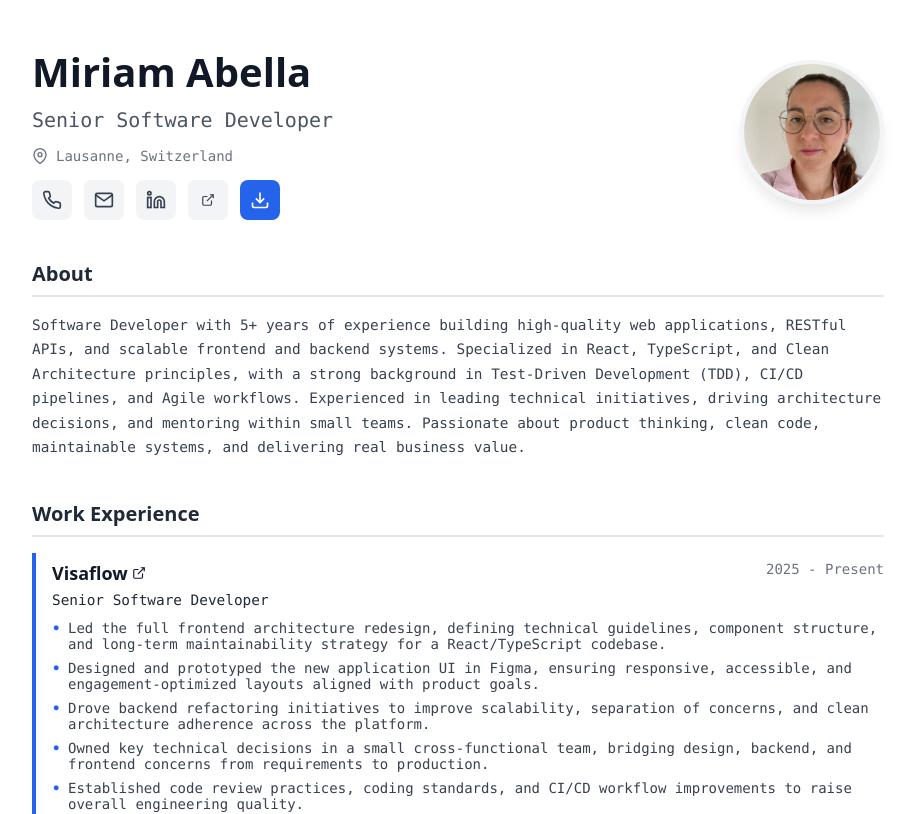
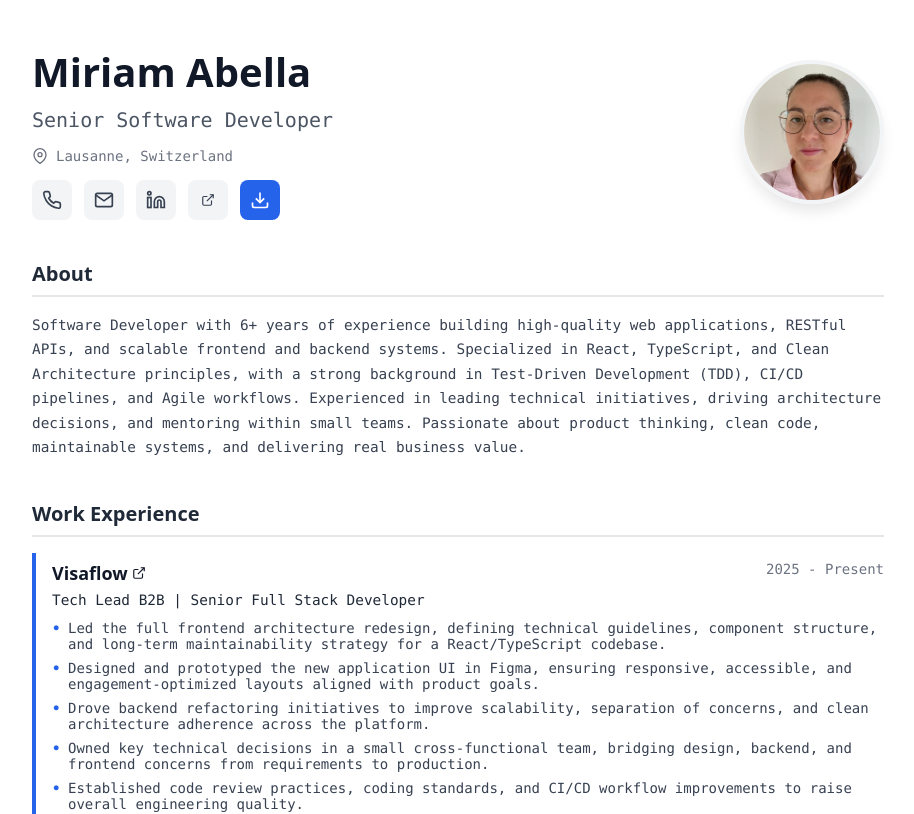
Before and after one commit to bejabeja/curriculum-portfolio, a React (Create React App) app: page / in a window 1280 px wide. Shown: the top 814 px of the page, without its empty margins (182-1096 px from the left). Built offline with nearby package versions, Linux system fonts and the light colour scheme.

Commit message:
Update resume content and fix accessibility/print bugs

```diff
--- a/public/index.html
+++ b/public/index.html
@@ -6,20 +6,20 @@
     <meta name="viewport" content="width=device-width, initial-scale=1" />
     <meta name="theme-color" content="#000000" />
     <link rel="canonical" href="https://mabella.dev">
-    <meta name="description" content="Senior Software Developer with 5+ years of experience in React, TypeScript, and Clean Architecture. Based in Lausanne, Switzerland." />
+    <meta name="description" content="Senior Software Developer with 6+ years of experience in React, TypeScript, and Clean Architecture. Based in Lausanne, Switzerland." />
     <meta name="robots" content="index, follow" />
 
     <!-- Open Graph -->
     <meta property="og:type" content="website" />
     <meta property="og:url" content="https://mabella.dev" />
     <meta property="og:title" content="Miriam Abella — Senior Software Developer" />
-    <meta property="og:description" content="Senior Software Developer with 5+ years of experience in React, TypeScript, and Clean Architecture. Based in Lausanne, Switzerland." />
+    <meta property="og:description" content="Senior Software Developer with 6+ years of experience in React, TypeScript, and Clean Architecture. Based in Lausanne, Switzerland." />
     <meta property="og:image" content="https://mabella.dev/me2.webp" />
 
     <!-- Twitter Card -->
     <meta name="twitter:card" content="summary_large_image" />
     <meta name="twitter:title" content="Miriam Abella — Senior Software Developer" />
-    <meta name="twitter:description" content="Senior Software Developer with 5+ years of experience in React, TypeScript, and Clean Architecture. Based in Lausanne, Switzerland." />
+    <meta name="twitter:description" content="Senior Software Developer with 6+ years of experience in React, TypeScript, and Clean Architecture. Based in Lausanne, Switzerland." />
     <meta name="twitter:image" content="https://mabella.dev/me2.webp" />
 
     <link rel="apple-touch-icon" href="%PUBLIC_URL%/me2.webp" />
--- a/src/assets/icons/DownloadIcon.js
+++ b/src/assets/icons/DownloadIcon.js
@@ -1,5 +1,5 @@
-const DownloadIcon = () => (
-    <svg width="20" height="20" viewBox="0 0 24 24" fill="none" stroke="currentColor" strokeWidth="2">
+const DownloadIcon = (props) => (
+    <svg {...props} width="20" height="20" viewBox="0 0 24 24" fill="none" stroke="currentColor" strokeWidth="2">
         <path d="M21 15v4a2 2 0 0 1-2 2H5a2 2 0 0 1-2-2v-4" />
         <polyline points="7 10 12 15 17 10" />
         <line x1="12" y1="15" x2="12" y2="3" />
--- a/src/assets/icons/GithubIcon.js
+++ b/src/assets/icons/GithubIcon.js
@@ -1,6 +1,7 @@
-const GithubIcon = () => {
+const GithubIcon = (props) => {
   return (
     <svg
+        {...props}
         width="16"
         height="16"
         viewBox="0 0 24 24"
--- a/src/assets/icons/LinkIcon.js
+++ b/src/assets/icons/LinkIcon.js
@@ -1,5 +1,5 @@
-const LinkIcon = () => (
-    <svg width="14" height="14" viewBox="0 0 24 24" fill="none" stroke="currentColor" strokeWidth="2">
+const LinkIcon = (props) => (
+    <svg {...props} width="14" height="14" viewBox="0 0 24 24" fill="none" stroke="currentColor" strokeWidth="2">
         <path d="M18 13v6a2 2 0 0 1-2 2H5a2 2 0 0 1-2-2V8a2 2 0 0 1 2-2h6" />
         <polyline points="15 3 21 3 21 9" />
         <line x1="10" y1="14" x2="21" y2="3" />
--- a/src/assets/icons/LinkedInIcon.js
+++ b/src/assets/icons/LinkedInIcon.js
@@ -1,6 +1,6 @@
 
-const LinkedInIcon = () => (
-  <svg width="20" height="20" viewBox="0 0 24 24" fill="none" stroke="currentColor" strokeWidth="2">
+const LinkedInIcon = (props) => (
+  <svg {...props} width="20" height="20" viewBox="0 0 24 24" fill="none" stroke="currentColor" strokeWidth="2">
     <path d="M16 8a6 6 0 0 1 6 6v7h-4v-7a2 2 0 0 0-2-2 2 2 0 0 0-2 2v7h-4v-7a6 6 0 0 1 6-6z" />
     <rect x="2" y="9" width="4" height="12" />
     <circle cx="4" cy="4" r="2" />
--- a/src/assets/icons/MailIcon.js
+++ b/src/assets/icons/MailIcon.js
@@ -1,6 +1,6 @@
 
-const MailIcon = () => (
-  <svg width="20" height="20" viewBox="0 0 24 24" fill="none" stroke="currentColor" strokeWidth="2">
+const MailIcon = (props) => (
+  <svg {...props} width="20" height="20" viewBox="0 0 24 24" fill="none" stroke="currentColor" strokeWidth="2">
     <path d="M4 4h16c1.1 0 2 .9 2 2v12c0 1.1-.9 2-2 2H4c-1.1 0-2-.9-2-2V6c0-1.1.9-2 2-2z" />
     <polyline points="22,6 12,13 2,6" />
   </svg>
--- a/src/assets/icons/PhoneIcon.js
+++ b/src/assets/icons/PhoneIcon.js
@@ -1,5 +1,5 @@
-const PhoneIcon = () => (
-  <svg width="20" height="20" viewBox="0 0 24 24" fill="none" stroke="currentColor" strokeWidth="2">
+const PhoneIcon = (props) => (
+  <svg {...props} width="20" height="20" viewBox="0 0 24 24" fill="none" stroke="currentColor" strokeWidth="2">
     <path d="M22 16.92v3a2 2 0 0 1-2.18 2 19.79 19.79 0 0 1-8.63-3.07 19.5 19.5 0 0 1-6-6 19.79 19.79 0 0 1-3.07-8.67A2 2 0 0 1 4.11 2h3a2 2 0 0 1 2 1.72 12.84 12.84 0 0 0 .7 2.81 2 2 0 0 1-.45 2.11L8.09 9.91a16 16 0 0 0 6 6l1.27-1.27a2 2 0 0 1 2.11-.45 12.84 12.84 0 0 0 2.81.7A2 2 0 0 1 22 16.92z" />
   </svg>
 );
--- a/src/assets/icons/WorldMapIcon.js
+++ b/src/assets/icons/WorldMapIcon.js
@@ -1,5 +1,5 @@
-const MapIcon = () => (
-  <svg width="16" height="16" viewBox="0 0 24 24" fill="none" stroke="currentColor" strokeWidth="2">
+const MapIcon = (props) => (
+  <svg {...props} width="16" height="16" viewBox="0 0 24 24" fill="none" stroke="currentColor" strokeWidth="2">
     <path d="M21 10c0 7-9 13-9 13s-9-6-9-13a9 9 0 0 1 18 0z" />
     <circle cx="12" cy="10" r="3" />
   </svg>
--- a/src/index.css
+++ b/src/index.css
@@ -56,6 +56,16 @@ p {
 }
 
 @media print {
+  @page {
+    size: A4;
+    margin: 1.5cm;
+  }
+
+  * {
+    -webkit-print-color-adjust: exact;
+    print-color-adjust: exact;
+  }
+
   body {
     font-size: 12pt;
   }
--- a/src/resume.json
+++ b/src/resume.json
@@ -6,7 +6,7 @@
     "email": "miriam.abella211@gmail.com",
     "phone": "+41 77 285 68 26",
     "url": "mabella.dev",
-    "summary": "Software Developer with 5+ years of experience building high-quality web applications, RESTful APIs, and scalable frontend and backend systems. Specialized in React, TypeScript, and Clean Architecture principles, with a strong background in Test-Driven Development (TDD), CI/CD pipelines, and Agile workflows. Experienced in leading technical initiatives, driving architecture decisions, and mentoring within small teams. Passionate about product thinking, clean code, maintainable systems, and delivering real business value.",
+    "summary": "Software Developer with 6+ years of experience building high-quality web applications, RESTful APIs, and scalable frontend and backend systems. Specialized in React, TypeScript, and Clean Architecture principles, with a strong background in Test-Driven Development (TDD), CI/CD pipelines, and Agile workflows. Experienced in leading technical initiatives, driving architecture decisions, and mentoring within small teams. Passionate about product thinking, clean code, maintainable systems, and delivering real business value.",
     "location": {
       "city": "Lausanne",
       "region": "Switzerland"
@@ -23,7 +23,7 @@
     {
       "id": 3,
       "name": "Visaflow",
-      "position": "Senior Software Developer",
+      "position": "Tech Lead B2B | Senior Full Stack Developer",
       "url": "https://www.visaflow.app/",
       "startDate": "2025-08-01",
       "endDate": "",
```
Also changed, not shown: src/sections/Projects.js (deleted, +0 -10 lines), 2 other files (tests, documents, lock files or other folders).
